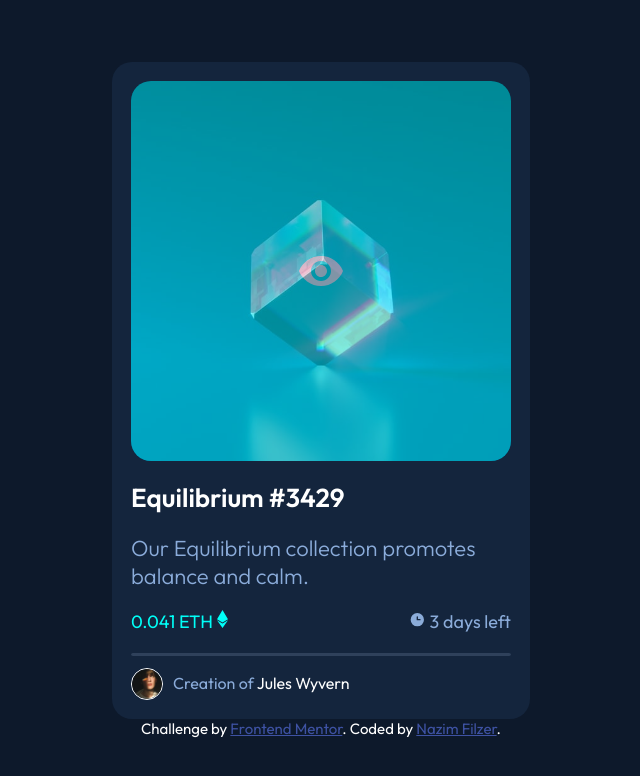
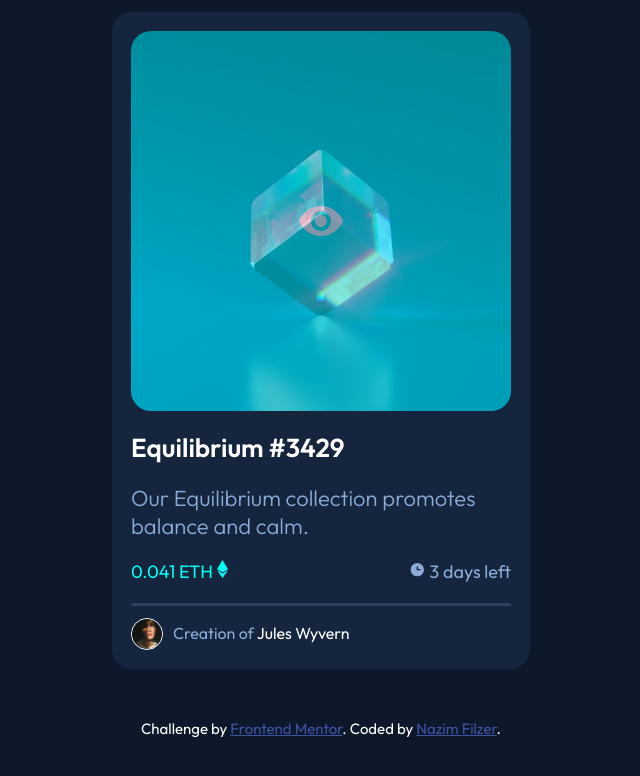
Before and after one commit to NazimFilzer/nft-preview-card-component-main, a plain HTML site: page index.html in a window 1280 px wide. In both pictures the pointer is over the element 640 px from the left and 390 px from the top of the page. Shown: the whole page, without its empty margins (319-959 px from the left). Drawn offline with Linux system fonts and the light colour scheme.

Commit message:
Transition Added

```diff
--- a/styles.css
+++ b/styles.css
@@ -25,7 +25,11 @@ body {
     padding: 19px;
     margin-right: 15px;
     margin-left: 15px;
+    transition: all 0.5s ease ;
 
+}
+.plate:hover{
+    transform: translate(0,-50px);
 }
 
 .card {
```
